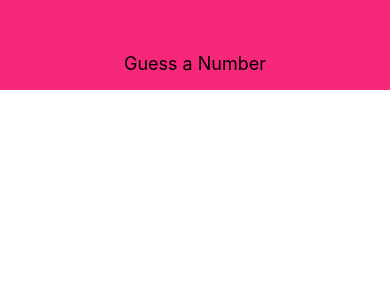
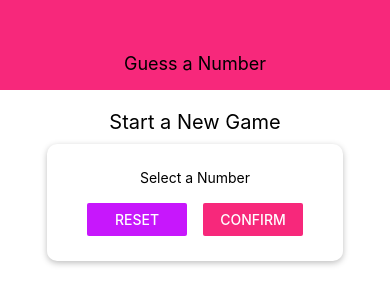
Before and after one commit to christerforsgren91/native_number_game, a React Native app: screen / in a window 390 px wide. Shown: the top 304 px of the page. Built offline with nearby package versions, Linux system fonts and the light colour scheme.

Commit message:
Add Card.js file, add buttons, input and some styling

```diff
--- a/App.js
+++ b/App.js
@@ -1,11 +1,13 @@
 import React from 'react';
 import { StyleSheet, View } from 'react-native';
 import Header from './components/Header'
+import StartGameScreen from './screens/StartGameScreen'
 
 const App = () => {
   return (
     <View style={styles.screen} >
       <Header title='Guess a Number'/>
+      <StartGameScreen />
     </View>
   )
 }
--- /dev/null
+++ b/components/Card.js
@@ -0,0 +1,22 @@
+import React from 'react'
+import { View, StyleSheet } from 'react-native'
+
+const Card = (props) => {
+  return (
+    <View style={{ ...styles.card, ...props.style }}>{props.children}</View>
+  )
+}
+
+const styles = StyleSheet.create({
+  card: {
+    shadowColor: 'black',
+    shadowOffset: { width: 0, height: 2 },
+    shadowRadius: 6,
+    shadowOpacity: 0.26,
+    backgroundColor: 'white',
+    padding: 25,
+    borderRadius: 10,
+  },
+})
+
+export default Card
--- /dev/null
+++ b/screens/StartGameScreen.js
@@ -0,0 +1,51 @@
+import React from 'react'
+import { View, Text, StyleSheet, TextInput, Button } from 'react-native'
+import Card from '../components/Card'
+
+const StartGameScreen = (props) => {
+  return (
+    <View style={styles.screen}>
+      <Text style={styles.title}>Start a New Game</Text>
+      <Card style={styles.inputContainer}>
+        <Text>Select a Number</Text>
+        <TextInput />
+        <View style={styles.buttonContainer}>
+          <View style={styles.button}>
+            <Button title='Reset' onPress={() => {}} color='#c717fc' />
+          </View>
+          <View style={styles.button}>
+            <Button title='Confirm' onPress={() => {}} color='#f7287b' />
+          </View>
+        </View>
+      </Card>
+    </View>
+  )
+}
+
+const styles = StyleSheet.create({
+  screen: {
+    flex: 1,
+    padding: 10,
+    alignItems: 'center',
+  },
+  title: {
+    fontSize: 20,
+    marginVertical: 10,
+  },
+  inputContainer: {
+    width: 300,
+    maxWidth: '80%',
+    alignItems: 'center',
+  },
+  buttonContainer: {
+    flexDirection: 'row',
+    width: '100%',
+    justifyContent: 'space-between',
+    paddingHorizontal: 15,
+  },
+  button: {
+    width: 100,
+  },
+})
+
+export default StartGameScreen
```
